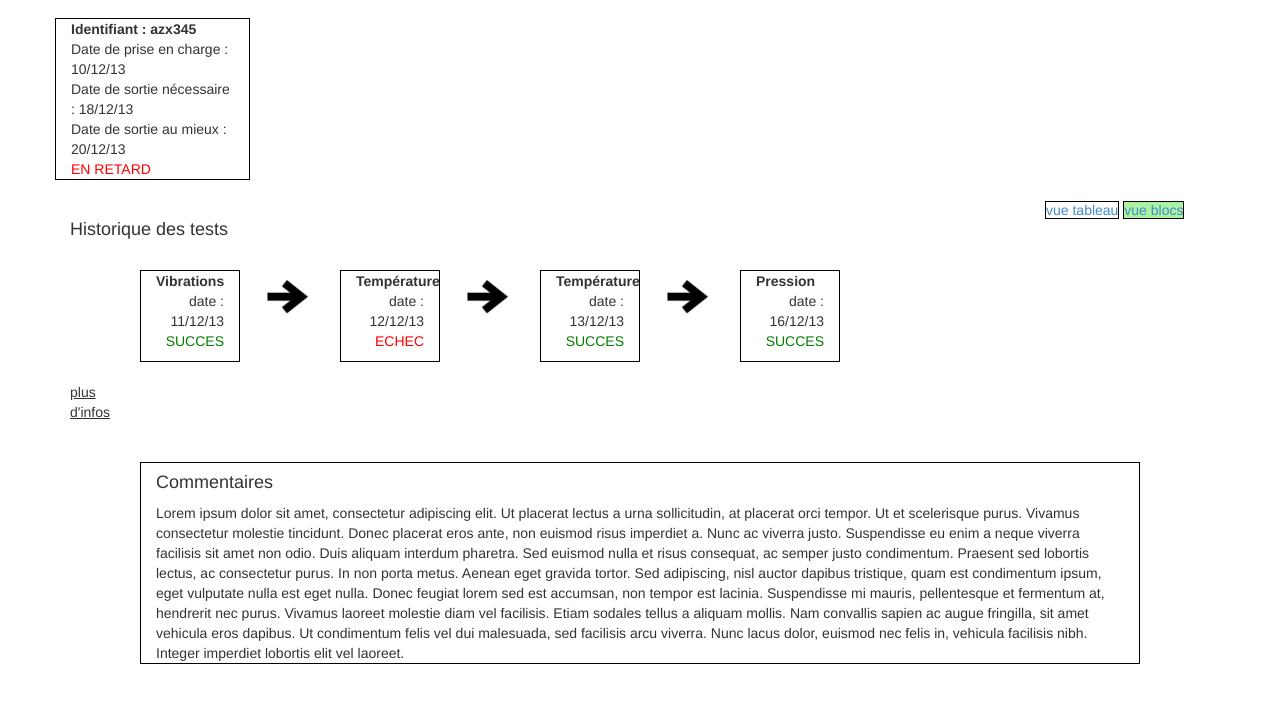
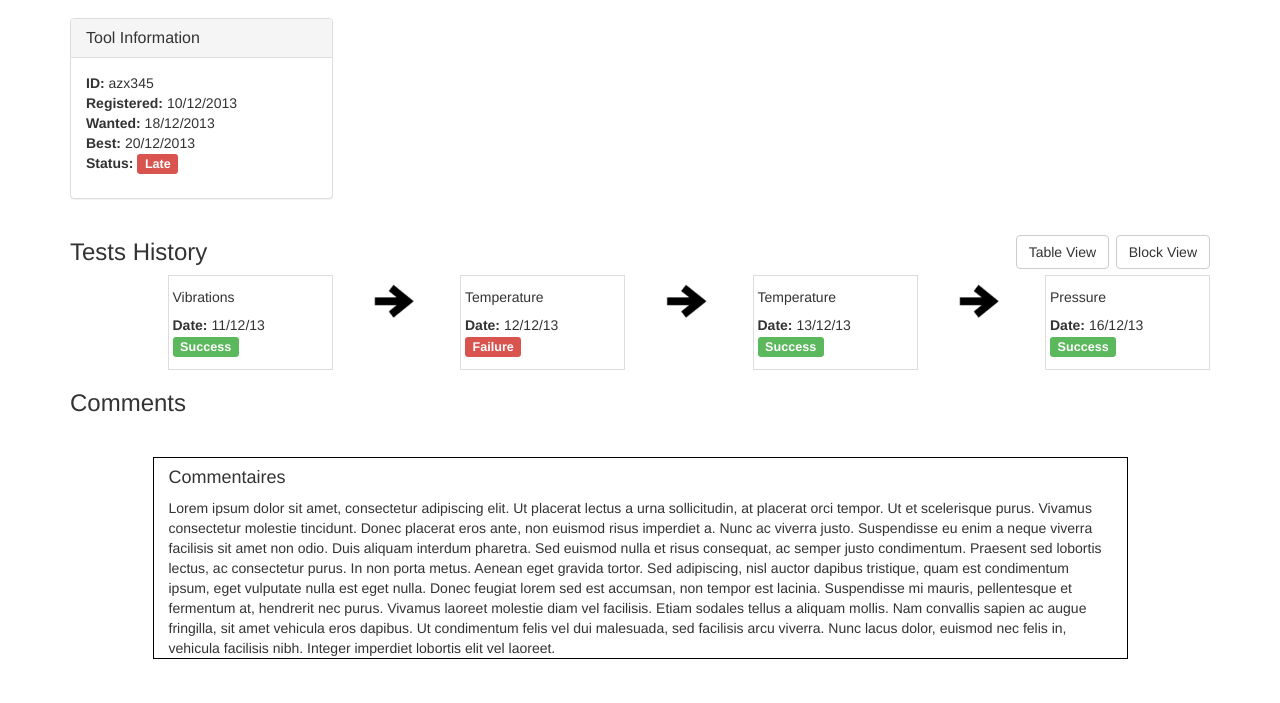
Before and after one commit to b4stien/slb, a plain HTML site: page demo/visualisator/view_tool.html in a window 1280 px wide. Shown: the part 53-756 px from the top of the page. Drawn offline with Linux system fonts and the light colour scheme.

Commit message:
Refactor tool view.

```diff
--- a/demo/visualisator/view_tool.html
+++ b/demo/visualisator/view_tool.html
@@ -8,10 +8,17 @@
 
   <style>
     .visualisator-info li:first-child {
-      border-right:1px solid #555;
+      border-right: 1px solid #555;
     }
-    .visualisator-info span.label {
+    span.label {
       font-size: 90%;
+    }
+    h3 .btn-head {
+      margin-top: -4px;
+    }
+    .tool-test {
+      border: 1px solid #ddd;
+      padding: 4px;
     }
   </style>
 </head>
@@ -30,71 +37,81 @@
 
 <div class="container">
   <div class="row">
-    <div class="col-md-2" style="border: 1px black solid;">
-    <strong>Identifiant : azx345</strong> <br/> <tr class="container">
-    Date de prise en charge : 10/12/13 <br/>
-    Date de sortie nécessaire : 18/12/13 <br/>
-    Date de sortie au mieux : 20/12/13 <br/>
-    <mark style="color: red; background-color: white;">EN RETARD</mark>
+    <div class="col-md-3">
+      <div class="panel panel-default">
+        <div class="panel-heading">
+          <h3 class="panel-title">Tool Information</h3>
+        </div>
+        <div class="panel-body">
+          <ul class="list-unstyled">
+            <li><strong>ID:</strong> azx345</li>
+            <li><strong>Registered:</strong> 10/12/2013</li>
+            <li><strong>Wanted:</strong> 18/12/2013</li>
+            <li><strong>Best:</strong> 20/12/2013</li>
+            <li><strong>Status:</strong> <span class="label label-danger">Late</span></li>
+          </ul>
+        </div>
+      </div>
     </div>
   </div>
-  <br/>
+
+  <h3>
+    Tests History
+    <div class="btn-head pull-right">
+      <a href="#" class="btn btn-default">Table View</a>
+      <a href="#" class="btn btn-default">Block View</a>
+    </div>
+  </h3>
 
   <div class="row">
-    <div class="col-md-10">
-    </div>
-    <div class="col-md-2">
-    <a class="choix" style="border: 1px black solid;">vue tableau</a> <a class="choix" style="border: 1px black solid; background-color: rgba(115,236,103,0.6);">vue blocs</a>
-    </div>
-  <h4 style="padding: 0 15px;"> Historique des tests </h4> <br/>
+    <div class="col-md-2 col-md-offset-1"><div class="tool-test">
+      <h5>Vibrations</h5>
+      <ul class="list-unstyled">
+        <li><strong>Date:</strong> 11/12/13</li>
+        <li><span class="label label-success">Success</span></li>
+      </ul>
+    </div></div>
 
-  <div class="row">
-    <div class="col-md-1">
-    </div>
-    <div class="col-md-1" style="border: 1px black solid;">
-      <strong>Vibrations</strong> <br/>
-      <p style="text-align:right;">
-      date : 11/12/13<br/>
-      <mark style="color: green; background-color: white;">SUCCES</mark></p>
-    </div>
     <div class="col-md-1">
       <img src ="arrow_right.png" class="img-responsive" alt="Responsive image">
     </div>
-    <div class="col-md-1" style="border: 1px black solid;">
-      <strong>Température</strong> <br/>
-      <p style="text-align:right;">
-      date : 12/12/13<br/>
-      <mark style="color: red; background-color: white;">ECHEC</mark></p>
-    </div>
+
+    <div class="col-md-2"><div class="tool-test">
+      <h5>Temperature</h5>
+      <ul class="list-unstyled">
+        <li><strong>Date:</strong> 12/12/13</li>
+        <li><span class="label label-danger">Failure</span></li>
+      </ul>
+    </div></div>
+
     <div class="col-md-1">
       <img src ="arrow_right.png" class="img-responsive" alt="Responsive image">
     </div>
-    <div class="col-md-1" style="border: 1px black solid;">
-      <strong>Température</strong> <br/>
-      <p style="text-align:right;">
-      date : 13/12/13<br/>
-      <mark style="color: green; background-color: white;">SUCCES</mark></p>
-    </div>
+
+    <div class="col-md-2"><div class="tool-test">
+      <h5>Temperature</h5>
+      <ul class="list-unstyled">
+        <li><strong>Date:</strong> 13/12/13</li>
+        <li><span class="label label-success">Success</span></li>
+      </ul>
+    </div></div>
+
     <div class="col-md-1">
       <img src ="arrow_right.png" class="img-responsive" alt="Responsive image">
     </div>
-    <div class="col-md-1" style="border: 1px black solid;">
-      <strong>Pression</strong> <br/>
-      <p style="text-align:right;">
-      date : 16/12/13<br/>
-      <mark style="color: green; background-color: white;">SUCCES</mark></p>
-    </div>
+
+    <div class="col-md-2"><div class="tool-test">
+      <h5>Pressure</h5>
+      <ul class="list-unstyled">
+        <li><strong>Date:</strong> 16/12/13</li>
+        <li><span class="label label-success">Success</span></li>
+      </ul>
+    </div></div>
   </div>
-  <br/>
-  <div class="row">
-    <div class="col-md-1" style="padding: 0 30px; text-decoration: underline;">
-      plus d'infos
-    </div>
-  </div>
-  <br/>
-  <br/>
 
-  <div class="row">
+  <h3>Comments</h3>
+
+  <div class="row" style="margin-top:40px;">
     <div class="col-md-1">
     </div>
     <div class="col-md-10" style="border: 1px black solid;">
@@ -105,6 +122,7 @@ Suspendisse mi mauris, pellentesque et fermentum at, hendrerit nec purus. Vivamu
 
     </div>
   </div>
+
   </div>
 </body>
 
```
